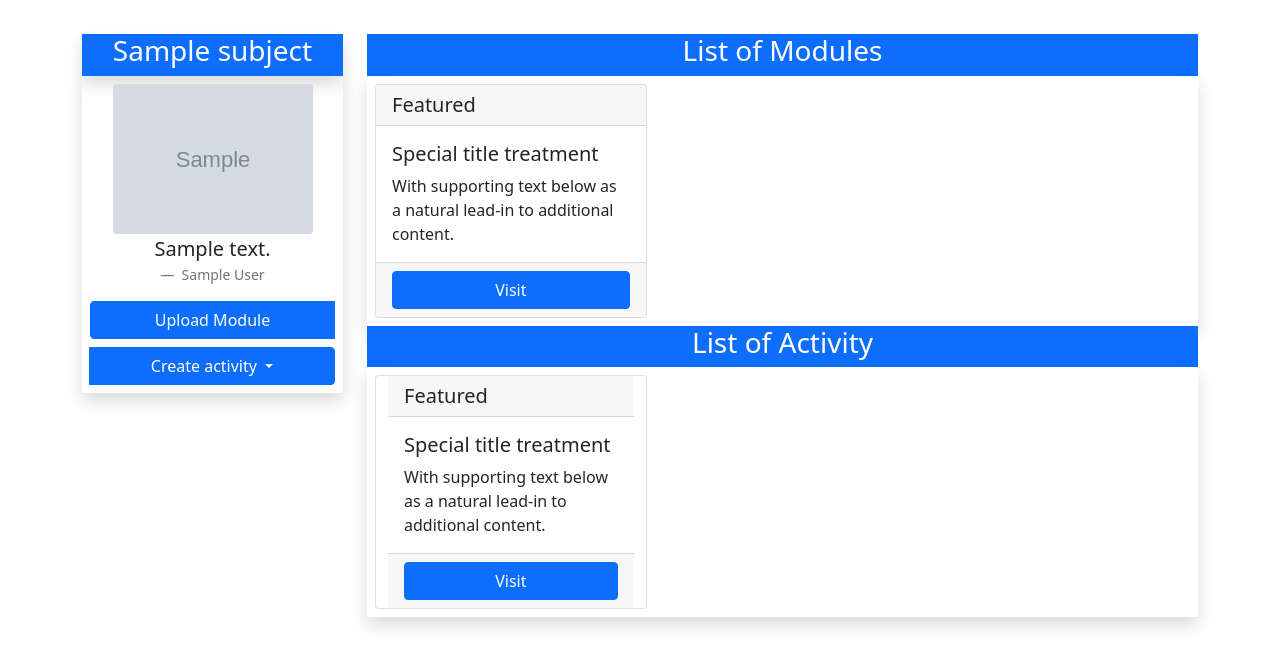
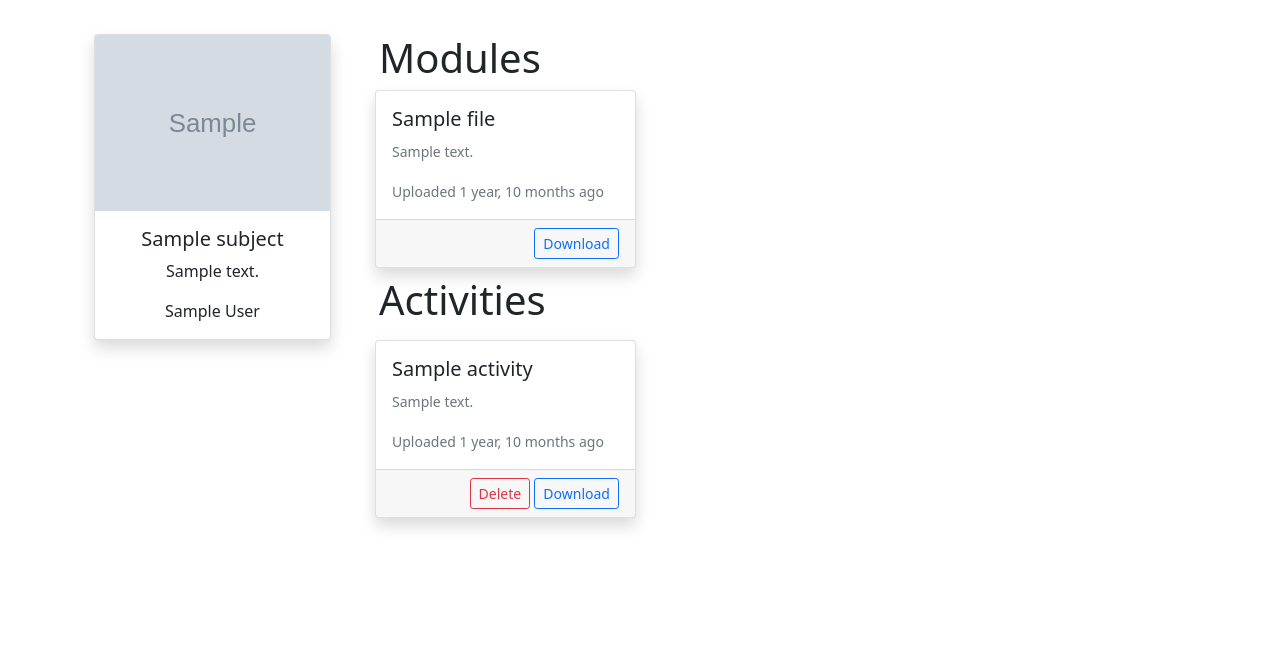
Before and after one commit to arielanasco/django-app, a Django app: template learn/templates/learn/student/view.html in a window 1280 px wide. Shown: the part 50-718 px from the top of the page. Run offline with Django 3.2, Linux system fonts and the light colour scheme; tables that the repository leaves empty hold one stand-in row (values such as "Sample post"); the template is opened without the code that fills it: values that come from a table or form of the project are taken from there, most other values are stand-ins (such as "Sample title", 1, 10 or a date in 2020); grey boxes marked "Sample" are stand-in pictures; some libraries are stand-ins or nearby versions.

Commit message:
Update UI

```diff
--- a/learn/templates/learn/student/view.html
+++ b/learn/templates/learn/student/view.html
@@ -1,101 +1,113 @@
-{% extends "learn/layout.html" %} {% load staticfiles %}
-<!-- Main Section -->
+{% extends "learn/layout.html" %}
+{% load crispy_forms_tags %}
+{% load humanize %}
+{% load staticfiles %}
 {% block content %}
 <div class="container-fluid">
-  <div class="row bg-primary text-center text-white">
-    <h3>List of Modules</h3>
-  </div>
-  <div class="row shadow p-2">
-    <div class="card col-md-4 p-0">
-      <h5 class="card-header">Featured</h5>
-      <div class="card-body">
-        <h5 class="card-title">Special title treatment</h5>
-        <p class="card-text">
-          With supporting text below as a natural lead-in to additional content.
+  <!-- For modules -->
+  <div class="row p-0">
+    <h1 class="display-6">Modules</h1>
+    {% if files %}
+      {% for file in files %}
+        <div class="col-lg-4 col-md-6 col-sm-12 p-0 m-0">
+          <div class="card shadow mx-2 mb-2">
+            <div
+              class="card-body"
+              data-toggle="tooltip"
+              data-placement="top"
+              title="{{file.title}}"
+            >
+              <h5 class="card-title text-truncate">{{file.title}}</h5>
+              <p class="card-text text-muted text-truncate">
+                <small>{{file.description}}</small>
+              </p>
+              <p class="card-text text-muted">
+                <small>Uploaded {{file.timestamp | naturaltime }}</small>
               </p>
             </div>
-      <div class="card-footer d-grid gap-2">
+            <div class="card-footer">
+              <div class="d-grid gap-2 d-md-block text-end">
                 <button
-          class="btn btn-primary"
+                  class="btn btn-outline-primary btn-sm"
                   type="button"
-          onclick="location.href='{% url 'view-subject-teacher' subject.id %}'"
+                  onclick="location.href='{% url 'downloadfile' file.file %}'"
                 >
-          Visit
-        </button>
-      </div>
-    </div>
-  </div>
-  <div class="row bg-primary text-center text-white">
-    <h3>List of Activity</h3>
-  </div>
-  <div class="row shadow p-2">
-    <div class="card col-md-4">
-      <h5 class="card-header">Featured</h5>
-      <div class="card-body">
-        <h5 class="card-title">Special title treatment</h5>
-        <p class="card-text">
-          With supporting text below as a natural lead-in to additional content.
-        </p>
-      </div>
-      <div class="card-footer d-grid gap-2">
-        <button
-          class="btn btn-primary"
-          type="button"
-          onclick="location.href='{% url 'view-subject-teacher' subject.id %}'"
-        >
-          Visit
+                  Download
                 </button>
               </div>
             </div>
           </div>
         </div>
-{% endblock content %}
+        {% endfor %}
+    {% else %}
+    <small class="text-muted">No modules</small>
+    {% endif %}
 
-<!-- Subject Section -->
-{% block sidecontent %}
-<div class="container-fluid text-center">
-  <div class="row bg-primary text-white shadow">
-    <h3>{{ subject.subject }}</h3>
+
   </div>
-  <div class="row">
-    <div class="col shadow p-2">
-      <img
-        src="{{ subject.image.url }}"
-        class="rounded mx-auto d-block"
-        width="200"
-        alt="Avatar"
-      />
-      <figure class="text-center">
-        <blockquote class="blockquote">
-          <p>{{ subject.description }}</p>
-        </blockquote>
-        <figcaption class="blockquote-footer">
-          {{ subject.teacher.get_full_name }}
-        </figcaption>
-      </figure>
-      <div class="d-grid gap-2 btn-group">
+  <!-- For activities -->
+  <div class="row p-0">
+    <h1 class="display-6">Activities</h1>
+    {% if activities %}
+      {% for activity in activities %}
+        <div class="col-lg-4 col-md-6 col-sm-12 p-0 m-0">
+          <div class="card shadow mx-2 my-2">
+            <div
+              class="card-body"
+              data-toggle="tooltip"
+              data-placement="top"
+              title="{{file.title}}"
+            >
+              <h5 class="card-title text-truncate">{{activity.title}}</h5>
+              <p class="card-text text-muted text-truncate">
+                <small>{{activity.description}}</small>
+              </p>
+              <p class="card-text text-muted">
+                <small>Uploaded {{activity.timestamp | naturaltime }}</small>
+              </p>
+            </div>
+            <div class="card-footer">
+              <div class="d-grid gap-2 d-md-block text-end">
                 <button
-          class="btn btn-primary"
+                  class="btn btn-outline-danger btn-sm"
                   type="button"
-          onclick="location.href='{% url 'upload-file' %}'"
+                  onclick="location.href='{% url 'remove-file' file.id %}'"
                 >
-          Upload Module
+                  Delete
                 </button>
-        <div class="btn-group">
                 <button
-            class="btn btn-primary dropdown-toggle"
+                  class="btn btn-outline-primary btn-sm"
                   type="button"
-            data-bs-toggle="dropdown"
+                  onclick="location.href='{% url 'downloadfile' file.file %}'"
                 >
-            Create activity
+                  Download
                 </button>
-          <div class="dropdown-menu">
-            <a class="dropdown-item" href="#">Question and Answer</a>
-            <a class="dropdown-item" href="#">Multiple Choice</a>
               </div>
             </div>
           </div>
         </div>
+        {% endfor %}
+    {% else %}
+    <small class="text-muted">No activities</small>
+    {% endif %}
+  </div>
+</div>
+{% endblock content %}
+
+<!-- Subject Information -->
+{% block sidecontent %}
+<div class="container-fluid text-center mb-3">
+  <div class="card shadow p-0"">
+    <img src="{{ subject.image.url }}" class="card-img-top" alt="..." />
+    <div class="card-body">
+      <h5 class="card-title">{{ subject.subject }}</h5>
+      <p class="card-text">
+        {{ subject.description }}
+      </p>
+      <p class="card-text">
+      {{ subject.teacher.get_full_name }}
+      </p>
+    </div>
   </div>
 </div>
 {% endblock sidecontent %}
--- a/learn/templates/learn/teacher/view.html
+++ b/learn/templates/learn/teacher/view.html
@@ -1,4 +1,6 @@
-{% extends "learn/layout.html" %}{% load crispy_forms_tags %}{% load humanize %}
+{% extends "learn/layout.html" %}
+{% load crispy_forms_tags %}
+{% load humanize %}
 {% load staticfiles %}
 {% block content %}
 <div class="container-fluid">
```
Also changed, not shown: learn/templates/learn/common/profile-section.html (added, +34 -0 lines), learn/templates/learn/student/home.html (+19 -42 lines), learn/templates/learn/teacher/home.html (+8 -34 lines), learn/views.py (+8 -4 lines). Lines whose indentation alone changed are shown as unchanged.
